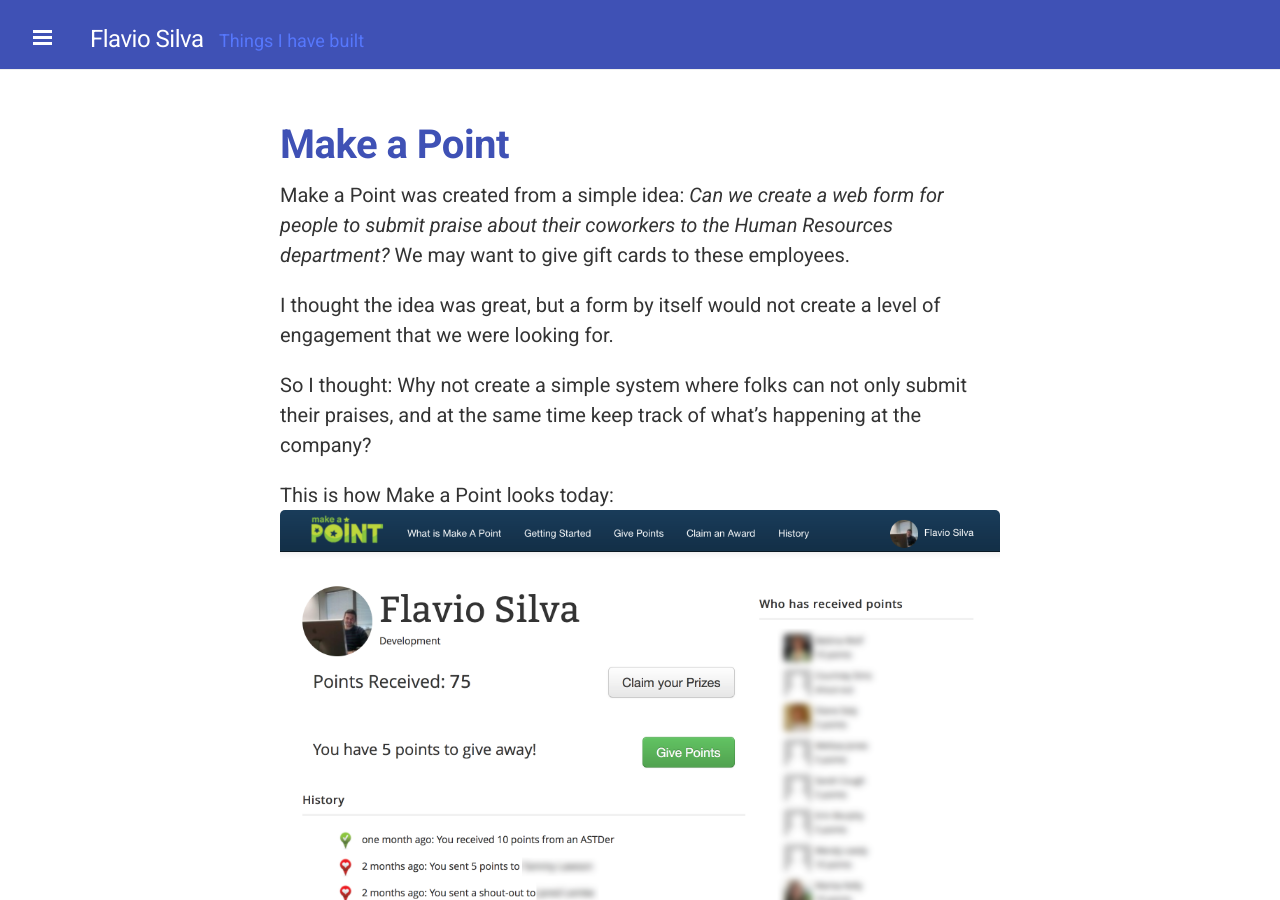
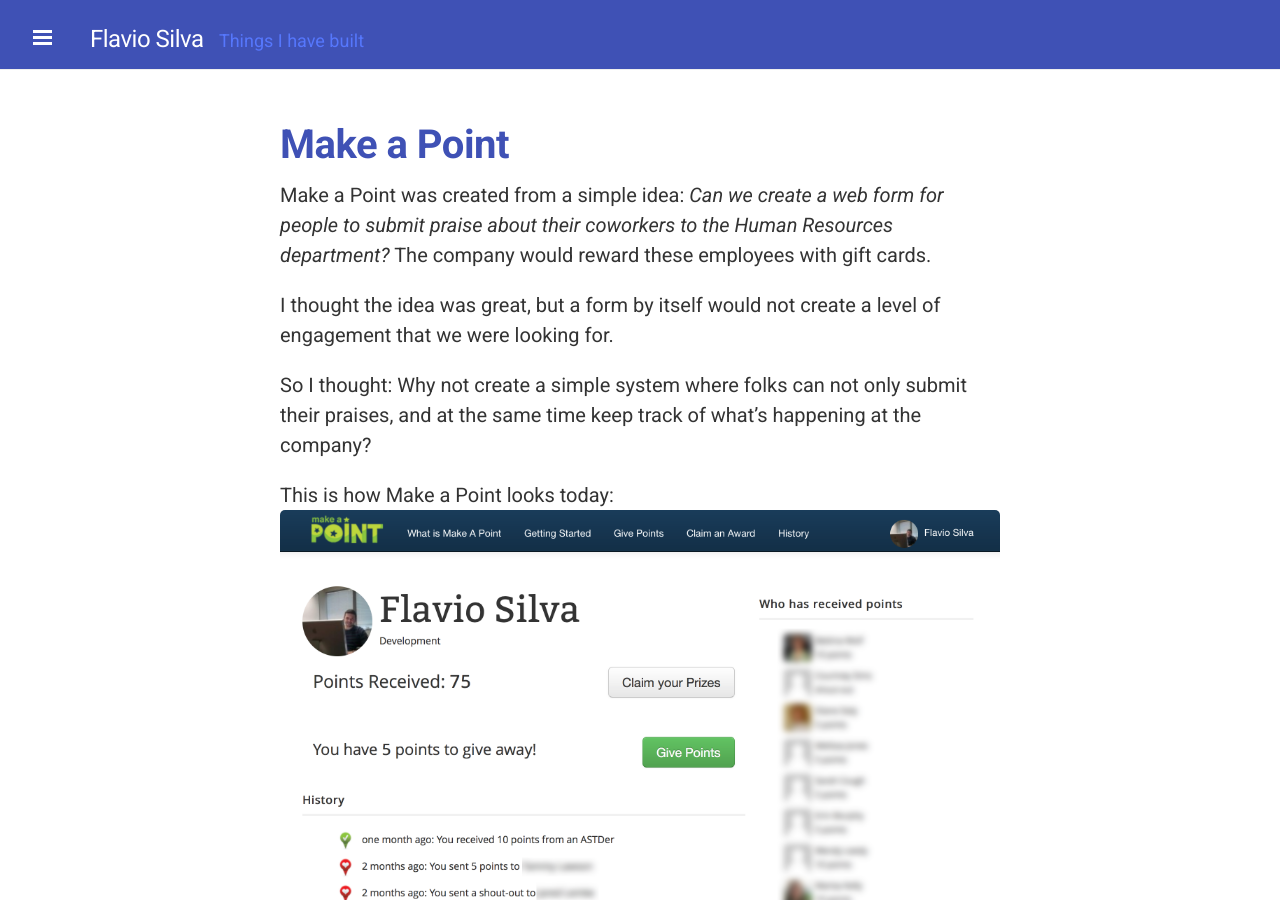
Before and after one commit to flaviotsf/flaviotsf.github.io, a Jekyll site: the page built from _posts/2012-01-03-Make-a-Point.md, in a window 1280 px wide and 900 px high. Built offline with Jekyll 4.4.1, drawn with Linux system fonts in a browser that asks for light colours; nearby versions of some CDN libraries; Markdown is read by kramdown in place of the engine named in the settings.

Commit message:
Update 2012-01-03-Make-a-Point.md

```diff
--- a/_posts/2012-01-03-Make-a-Point.md
+++ b/_posts/2012-01-03-Make-a-Point.md
@@ -5,7 +5,7 @@
 ---
 Make a Point was created from a simple idea:
 *Can we create a web form for people to submit praise about their coworkers to the Human Resources department?*
-We may want to give gift cards to these employees.
+The company would reward these employees with gift cards.
 
 I thought the idea was great, but a form by itself would not create a level
 of engagement that we were looking for.
```
